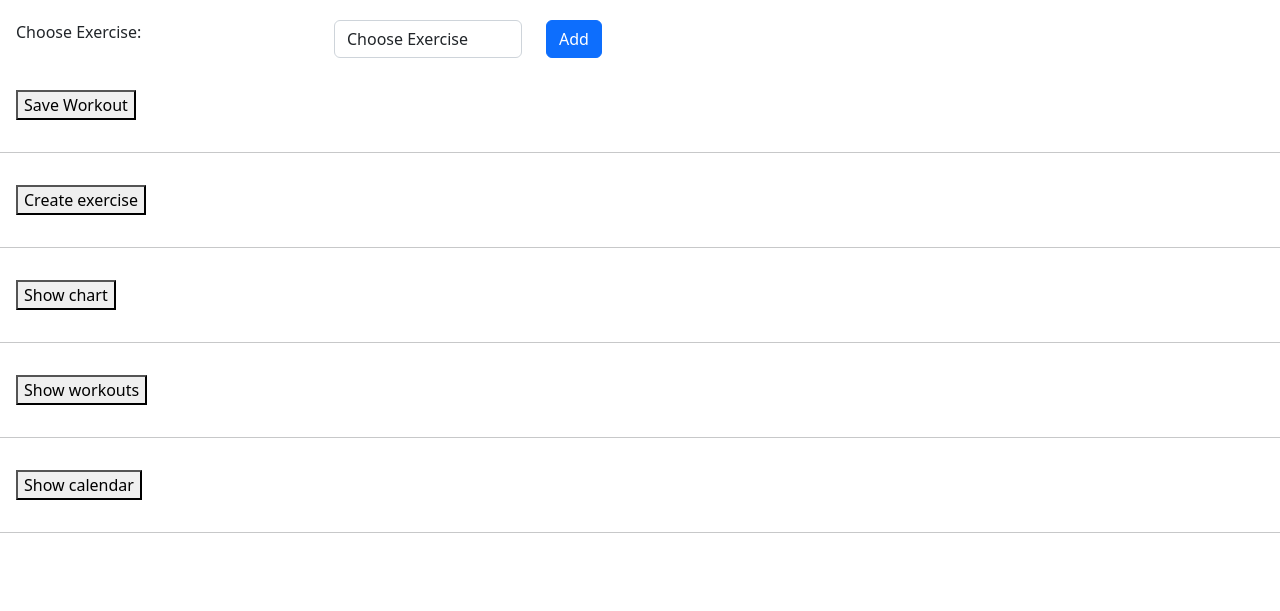
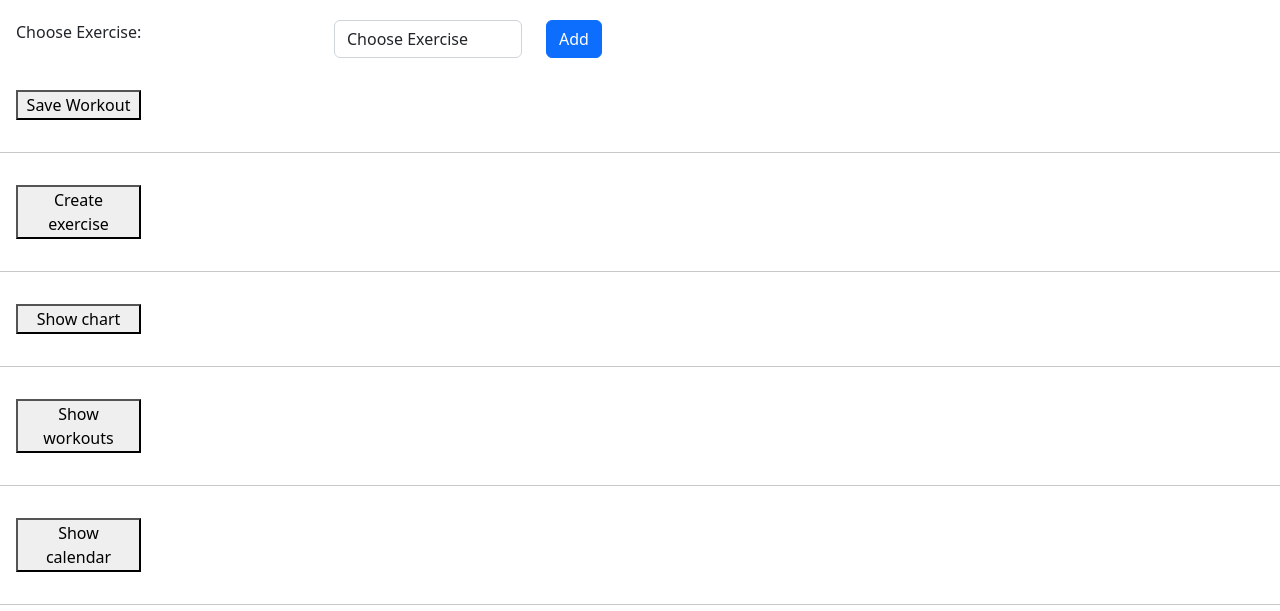
Before and after one commit to c-mckeon/workouts, a plain HTML site: page index.html in a window 1280 px wide. Shown: the part 137-748 px from the top of the page. Drawn offline with nearby package versions, Linux system fonts and the light colour scheme; no server answers.

Commit message:
Add files via upload

```diff
--- a/index.html
+++ b/index.html
@@ -62,7 +62,7 @@
 
     <div class="row p-3">
       <div class="col-sm-2">
-        <button id="saveWorkoutBtn">Save Workout</button>
+        <button  style="width: 125px;" id="saveWorkoutBtn">Save Workout</button>
       </div>
 
     </div>
@@ -74,7 +74,7 @@
   <div class="row p-3" id="addExerciseSectiondiv">
 
     <div class="col-sm-2">
-      <button id="toggleFormBtn">Create exercise</button>
+      <button style="width: 125px;" id="toggleFormBtn">Create exercise</button>
     </div>
 
     <section id="addExerciseSection" class="hidden">
@@ -104,7 +104,7 @@
 
 <div class="row p-3">
 <div class="col-2" id="showchart">
-  <button class="click" >Show chart</button>
+  <button style="width: 125px;"class="click" >Show chart</button>
 </div>
 
 <div id="visuals-container"></div>
@@ -115,7 +115,7 @@
 
     <div class="row p-3">
     <div class="col-2" id="showworkouts">
-      <button class="click">Show workouts</button>
+      <button style="width: 125px;" class="click">Show workouts</button>
     </div>
     <!-- Saved Workouts Section -->
     <div class="row p-3 hidden" id="savedWorkoutList">
@@ -138,7 +138,7 @@
 
   <div class="row p-3">
     <div class="col-2" id="showcal">
-      <button class="click">Show calendar</button>
+      <button style="width: 125px;" class="click">Show calendar</button>
     </div>
 
     <div id="calendar-container" style="padding-top: 20px; display: none;"></div>
--- a/js/analytics.js
+++ b/js/analytics.js
@@ -348,10 +348,7 @@ document.getElementById("showcal").querySelector("button").addEventListener("cli
 
   // Your workout data (replace with actual data you have)
   const workouts = [
-    { date: "2024-12-31", intensity: "4", intensityNote: "Light NYE wake-up routine" },
-    { date: "2025-01-02", intensity: "7", intensityNote: "Intense leg day" },
-    { date: "2025-01-03", intensity: "5", intensityNote: "Moderate upper body" },
-    // Add more workouts as needed
+
   ];
 
   // Toggle calendar visibility
```
